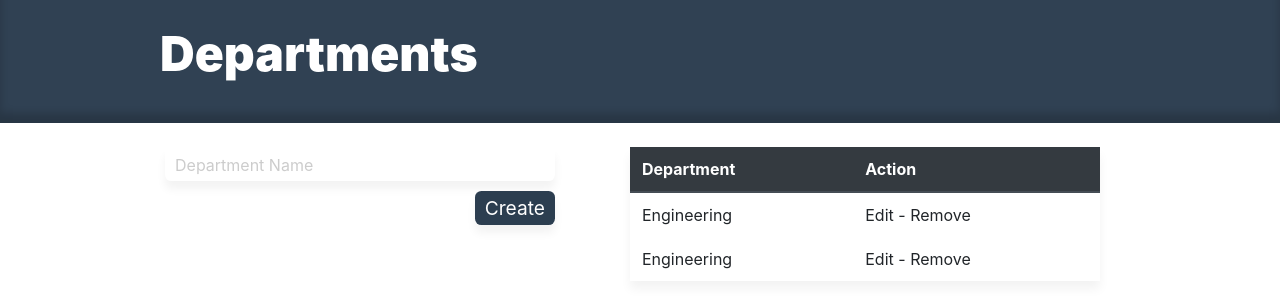
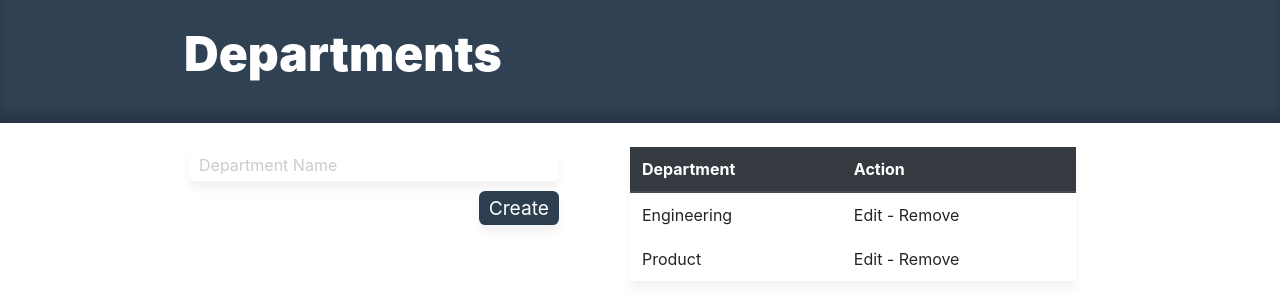
Before and after one commit to ridvankaradag/career-app, a React (Create React App) app: page /dashboard/departments in a window 1280 px wide. Shown: the top 308 px of the page. Built offline with nearby package versions, Linux system fonts and the light colour scheme.

Commit message:
update for box-sizing

```diff
--- a/src/components/FormInputDefault/FormInputDefault.js
+++ b/src/components/FormInputDefault/FormInputDefault.js
@@ -5,7 +5,7 @@ const FormInputDefault = styled.input`
     margin: 0;
     padding: 5px 10px;
     color: inherit;
-    width: calc(100% - 20px);
+    width: 100%;
     font-family: inherit;
     font-size: 1.2rem;
     font-weight: inherit;
--- a/src/index.css
+++ b/src/index.css
@@ -1,3 +1,11 @@
+html {
+  box-sizing: border-box;
+}
+
+*, *::before, *::after {
+  box-sizing: inherit;
+}
+
 body {
   margin: 0;
   padding: 0;
--- a/src/pages/Member/Departments/Departments.js
+++ b/src/pages/Member/Departments/Departments.js
@@ -1,4 +1,4 @@
-import React, {Fragment} from "react";
+import React, {Fragment, useState} from "react";
 import Header from "../../../components/Header/Header";
 import Layout from "../../../components/Layout/Layout";
 import HeaderText from "../../../components/HeaderText/HeaderText";
@@ -10,6 +10,13 @@ import FormDefault from "../../../components/FormDefault/FormDefault";
 import TableDefault from "../../../components/TableDefault/TableDefault";
 
 function Departments() {
+
+    const [departments, setDepartments] = useState([{id: 1, name: 'Engineering' }, {id: 2, name: 'Product'}]);
+
+    const addDepartment = (event) => {
+        event.preventDefault();
+        console.log(event);
+    };
 
     return (
         <Fragment>
@@ -23,7 +30,7 @@ function Departments() {
             <Layout>
                 <FlexWrapper>
                     <Column gap="5" rightSpace="1">
-                        <FormDefault>
+                        <FormDefault onSubmit={event => addDepartment()}>
                             <FlexWrapper>
                                 <FormInputDefault type="text" placeholder="Department Name"/>
                             </FlexWrapper>
@@ -42,14 +49,14 @@ function Departments() {
                                     </tr>
                                 </thead>
                                 <tbody>
-                                    <tr>
-                                        <td>Engineering</td>
-                                        <td>Edit - Remove</td>
-                                    </tr>
-                                    <tr>
-                                        <td>Engineering</td>
-                                        <td>Edit - Remove</td>
-                                    </tr>
+                                {
+                                    departments.map((department) => (
+                                        <tr key={department.id}>
+                                            <td>{department.name}</td>
+                                            <td><span>Edit</span> - <span>Remove</span></td>
+                                        </tr>
+                                    ))
+                                }
                                 </tbody>
                             </TableDefault>
                         </FlexWrapper>
```
